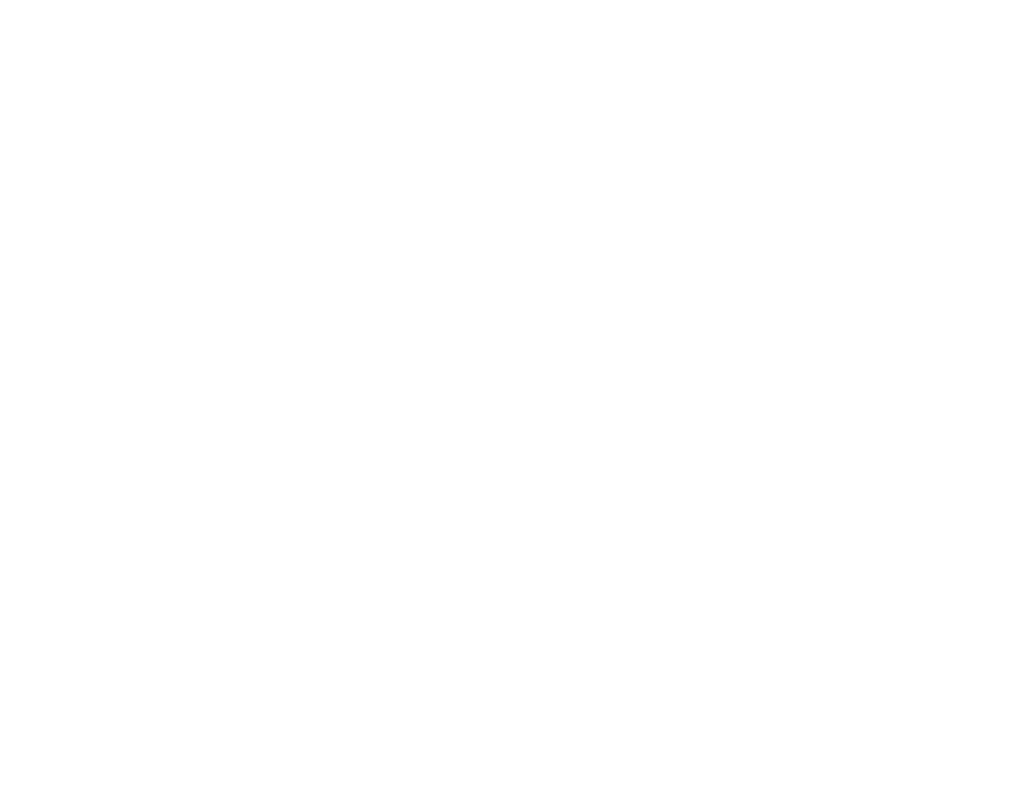
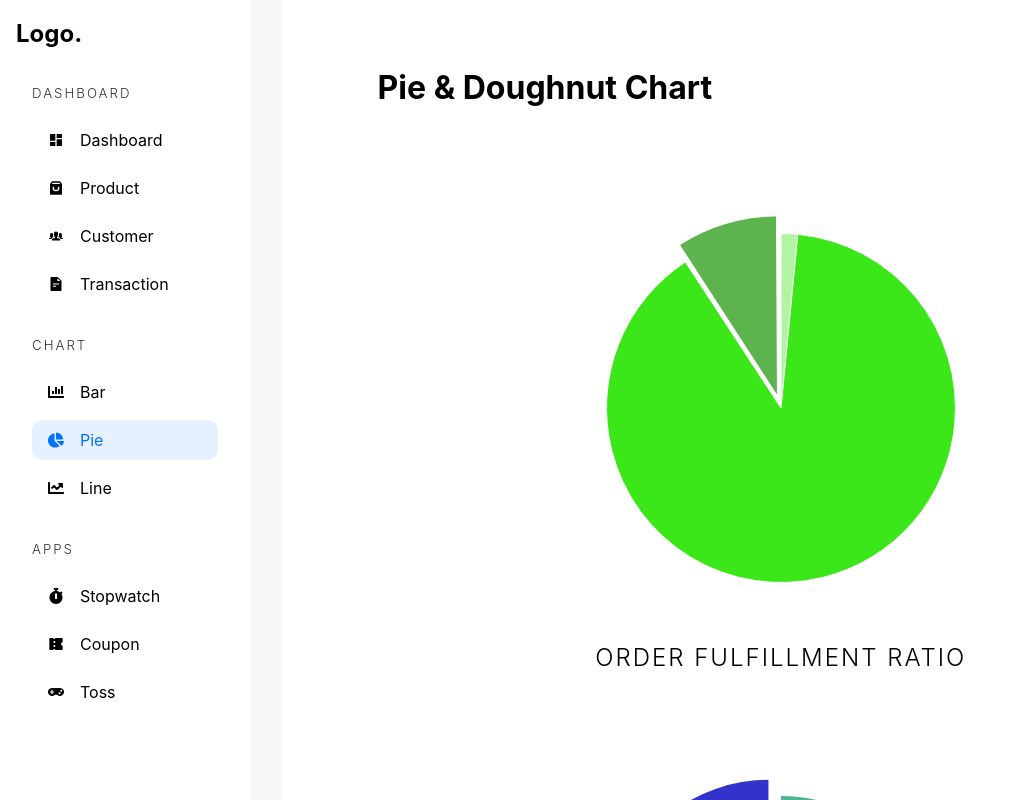
Before and after one commit to vikasdeshmukh63/e-com-admin-dashboard-client, a React (Vite) app: page /admin/chart/pie in a window 1280 px wide. Before the commit this address had no page. Shown: the whole page, without its empty margins (0-1009 px from the left). Built offline with nearby package versions, Linux system fonts and the light colour scheme.

Commit message:
charts added

```diff
--- a/src/App.tsx
+++ b/src/App.tsx
@@ -6,29 +6,34 @@
 const Products = lazy(() => import("./pages/Products"));
 const Transactions = lazy(() => import("./pages/Transactions"));
 const Customers = lazy(() => import("./pages/Customers"));
-const NewProduct = lazy(()=> import("./pages/management/NewProduct"));
-const ProductManagement = lazy(()=> import("./pages/management/ProductManagement"));
-const TransactionManagement = lazy(()=> import("./pages/management/TransactionManagement"));
+const NewProduct = lazy(() => import("./pages/management/NewProduct"));
+const ProductManagement = lazy(() => import("./pages/management/ProductManagement"));
+const TransactionManagement = lazy(() => import("./pages/management/TransactionManagement"));
+const BarCharts = lazy(() => import("./pages/charts/BarCharts"));
+const LineCharts = lazy(() => import("./pages/charts/LineCharts"));
+const PieCharts = lazy(() => import("./pages/charts/PieCharts"));
 
 const App = () => {
   return (
     <BrowserRouter>
-      <Suspense fallback={<Loader/>}>
+      <Suspense fallback={<Loader />}>
         <Routes>
           <Route path="/admin/dashboard" element={<Dashboard />} />
           <Route path="/admin/product" element={<Products />} />
           <Route path="/admin/transaction" element={<Transactions />} />
-          <Route path="/admin/customer" element={<Customers />} />\
+          <Route path="/admin/customer" element={<Customers />} />
 
           {/* charts */}
-
+          <Route path="/admin/chart/bar" element={<BarCharts />} />
+          <Route path="/admin/chart/pie" element={<PieCharts />} />
+          <Route path="/admin/chart/line" element={<LineCharts />} />
 
           {/* apps */}
 
           {/* management  */}
-          <Route path="/admin/product/new" element={<NewProduct/>}/>
-          <Route path="/admin/product/:id" element={<ProductManagement/>}/>
-          <Route path="/admin/transaction/:id" element={<TransactionManagement/>}/>
+          <Route path="/admin/product/new" element={<NewProduct />} />
+          <Route path="/admin/product/:id" element={<ProductManagement />} />
+          <Route path="/admin/transaction/:id" element={<TransactionManagement />} />
         </Routes>
       </Suspense>
     </BrowserRouter>
--- a/src/components/Charts.tsx
+++ b/src/components/Charts.tsx
@@ -1,8 +1,22 @@
 import React from "react";
-import { Chart as ChartJS, CategoryScale, LinearScale, BarElement, Title, Tooltip, Legend, ChartData, ChartOptions, ArcElement } from "chart.js";
-import { Bar, Doughnut } from "react-chartjs-2";
+import {
+  Chart as ChartJS,
+  CategoryScale,
+  LinearScale,
+  BarElement,
+  Title,
+  Tooltip,
+  Legend,
+  ChartData,
+  ChartOptions,
+  ArcElement,
+  PointElement,
+  LineElement,
+  Filler
+} from "chart.js";
+import { Bar, Doughnut, Line, Pie } from "react-chartjs-2";
 
-ChartJS.register(CategoryScale, LinearScale, BarElement, Title, Tooltip, Legend, ArcElement);
+ChartJS.register(CategoryScale, LinearScale, BarElement, Title, Tooltip, Legend, ArcElement, PointElement, LineElement,Filler);
 
 const months = ["January", "February", "March", "April", "May", "June", "July"];
 
@@ -75,7 +89,7 @@
     ],
   };
 
-  return <Bar options={options} data={data} />;
+  return <Bar width={horizontal ? "200%" : ""} options={options} data={data} />;
 };
 
 interface DoughnutChartProps {
@@ -84,7 +98,7 @@
   backgroundColor: string[];
   labels?: string[];
   legends?: boolean;
-  offset?: number;
+  offset?: number[];
 }
 
 export const DoughnutChart: React.FC<DoughnutChartProps> = ({ backgroundColor, data, title, cutout, labels, legends = true, offset }) => {
@@ -116,3 +130,85 @@
 
   return <Doughnut data={doughnutData} options={doughnutOptions} />;
 };
+
+interface PieChartProps {
+  labels: string[];
+  data: number[];
+  backgroundColor: string[];
+  offset?: number[];
+}
+
+export const PieChart: React.FC<PieChartProps> = ({ backgroundColor, data, labels, offset }) => {
+  const pieData: ChartData<"pie", number[], string> = {
+    labels,
+    datasets: [
+      {
+        data,
+        backgroundColor,
+        borderWidth: 1,
+        offset,
+      },
+    ],
+  };
+
+  const pieOptions: ChartOptions<"pie"> = {
+    responsive: true,
+    plugins: {
+      legend: {
+        display: false,
+      },
+    },
+  };
+
+  return <Pie data={pieData} options={pieOptions} />;
+};
+
+interface LineChartProps {
+  data: number[];
+  label: string;
+  backgroundColor: string;
+  borderColor: string;
+  labels?: string[];
+}
+
+export const LineChart: React.FC<LineChartProps> = ({ data, label, backgroundColor, borderColor, labels = months }) => {
+  const options: ChartOptions<"line"> = {
+    responsive: true,
+    plugins: {
+      legend: {
+        display: true,
+      },
+      title: {
+        display: false,
+      },
+    },
+    scales: {
+      y: {
+        beginAtZero: true,
+        grid: {
+          display: false,
+        },
+      },
+      x: {
+        grid: {
+          display: false,
+        },
+      },
+    },
+  };
+
+  const lineChartData: ChartData<"line", number[], string> = {
+    labels,
+    datasets: [
+      {
+        fill:true,
+        label,
+        data,
+        backgroundColor,
+        borderColor,
+      },
+    ],
+  };
+
+  return <Line options={options} data={lineChartData} />;
+};
--- /dev/null
+++ b/src/pages/charts/BarCharts.tsx
@@ -0,0 +1,25 @@
+import AdminSidebar from '../../components/AdminSidebar'
+import { BarChart } from '../../components/Charts'
+
+const months = ['Jan', 'Feb', 'Mar', 'Apr', 'May', 'Jun', 'Jul', 'Aug', 'Sep', 'Oct', 'Nov', 'Dec']
+
+const BarCharts = () => {
+  return (
+    <div className='adminContainer'>
+      <AdminSidebar/>
+      <main className='chartContainer'>
+        <h1>Bar Charts</h1>
+        <section>
+            <BarChart data_1={[200,444,545,665,5422,5544,222]} data_2={[457,554,975,472,224,364,8545]} title_1='Products' title_2='Users' bgColor_1={`hsl(260,50%,30%)`} bgColor_2={`hsl(360,90%,90%)`}/>
+            <h2>Top Selling Products & Top Customers</h2>
+        </section>
+        <section>
+        <BarChart horizontal={true} data_1={[200,444,545,665,5422,5544,222,412,542,1245,121,652]} data_2={[]} title_1='Products' title_2='Users' bgColor_1={`hsl(180,40%,50%)`} bgColor_2="" labels={months}/>
+            <h2>Orders throughout the year</h2>
+        </section>
+      </main>
+    </div>
+  )
+}
+
+export default BarCharts
--- /dev/null
+++ b/src/pages/charts/LineCharts.tsx
@@ -0,0 +1,27 @@
+import AdminSidebar from "../../components/AdminSidebar";
+import { LineChart } from "../../components/Charts";
+
+const months = ["Jan", "Feb", "Mar", "Apr", "May", "Jun", "Jul", "Aug", "Sep", "Oct", "Nov", "Dec"];
+
+const LineCharts = () => {
+  return (
+    <div className="adminContainer">
+      <AdminSidebar />
+      <main className="chartContainer">
+        <h1>Line Charts</h1>
+        <section>
+          <LineChart
+            data={[21, 366, 544, 6231, 555, 98, 44, 2, 994, 96, 475, 565]}
+            label="Users"
+            borderColor="rgb(53,162,255)"
+            backgroundColor="rgba(53,162,255,0.5)"
+            labels={months}
+          />
+          <h2>Active Users</h2>
+        </section>
+      </main>
+    </div>
+  );
+};
+
+export default LineCharts;
--- /dev/null
+++ b/src/pages/charts/PieCharts.tsx
@@ -0,0 +1,90 @@
+import AdminSidebar from "../../components/AdminSidebar";
+import { DoughnutChart, PieChart } from "../../components/Charts";
+import { categories } from "../../assets/data.json";
+
+const PieCharts = () => {
+  return (
+    <div className="adminContainer">
+      <AdminSidebar />
+      <main className="chartContainer">
+        <h1>Pie & Doughnut Chart</h1>
+        <section>
+          <div>
+            <PieChart
+              labels={["Processing", "Shipped", "Delivered"]}
+              data={[1, 58, 6]}
+              backgroundColor={[`hsl(110,80%,80%)`, `hsl(110,80%,50%)`, `hsl(110,40%,50%)`]}
+              offset={[0, 0, 50]}
+            />
+            <h2>Order Fulfillment Ratio</h2>
+          </div>
+        </section>
+
+        <section>
+          <div>
+            <DoughnutChart
+              labels={categories.map((i) => i.heading)}
+              data={categories.map((i) => i.value)}
+              backgroundColor={categories.map((i) => `hsl(${i.value * 4},${i.value}%,50%)`)}
+              legends={false}
+              offset={[0, 0, 0, 80]}
+            />
+            <h2>Products Category Ratio</h2>
+          </div>
+        </section>
+
+        <section>
+          <div>
+            <DoughnutChart
+              labels={["In Stock", "Out of Stock"]}
+              data={[40, 20]}
+              backgroundColor={["hsl(269,80%,40%)", "rgb(53,162,255)"]}
+              legends={false}
+              offset={[0, 80]}
+              cutout={"70%"}
+            />
+            <h2>Stock Availability</h2>
+          </div>
+        </section>
+
+        <section>
+          <div>
+            <DoughnutChart
+              labels={["Marketing Cost", "Discount", "Burnt", "Production Cost", "Net Margin"]}
+              data={[21, 54, 3, 87, 2]}
+              backgroundColor={["hsl(110,80%,40%)", "hsl(19,80%,40%)", "hsl(69,80%,40%)", "hsl(300,80%,40%)", "rgb(53,162,255)"]}
+              legends={false}
+              offset={[20, 30, 20, 30, 80]}
+            />
+            <h2>Revenue Distribution</h2>
+          </div>
+        </section>
+
+        <section>
+          <div>
+            <PieChart
+              labels={["Teenager(Below 20)", "Adult(20-40)", "Older(above 40)"]}
+              data={[30, 65, 66]}
+              backgroundColor={[`hsl(10,${80}%,80%)`, `hsl(10,${80}%,50%)`, `hsl(10,${40}%,50%)`]}
+              offset={[0, 0, 50]}
+            />
+            <h2>Users Age Group</h2>
+          </div>
+        </section>
+
+        <section>
+          <div>
+            <DoughnutChart
+              labels={["Admin", "Customers"]}
+              data={[40, 250]}
+              backgroundColor={["hsl(335,100%,38%)", "hsl(44,98%,50%)"]}
+              offset={[0, 80]}
+            />
+          </div>
+        </section>
+      </main>
+    </div>
+  );
+};
+
+export default PieCharts;
--- /dev/null
+++ b/src/styles/_chart.scss
@@ -0,0 +1,28 @@
+.chartContainer {
+    background-color: white;
+    padding: 4rem;
+    overflow-y: auto;
+
+    >h1 {
+        margin: 0 0 5rem 2rem;
+    }
+
+    >section {
+        width: 80%;
+        margin: 4rem auto;
+
+        >div {
+            max-width: 25rem;
+            margin: auto;
+            margin-top: 6rem;
+            margin-bottom: -1rem;
+
+            >h2 {
+                margin: 2rem 0;
+                text-align: center;
+                @include heading(2px);
+            }
+        }
+
+    }
+}
--- a/src/styles/app.scss
+++ b/src/styles/app.scss
@@ -1,6 +1,7 @@
 @import "_mixin";
 @import "_dashboard";
 @import "_products";
+@import "_chart";
 
 :root {
     font-family: Inter, system-ui, Avenir, Helvetica, Arial, sans-serif;
```
